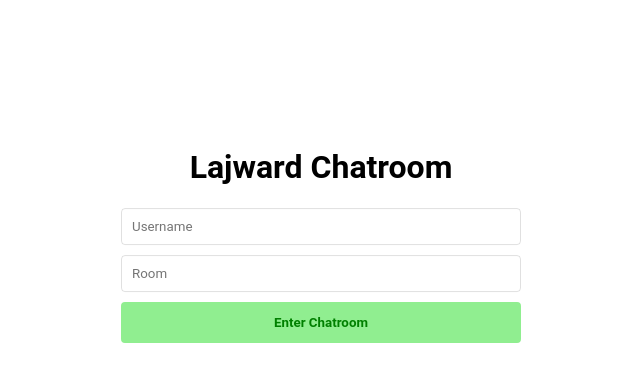
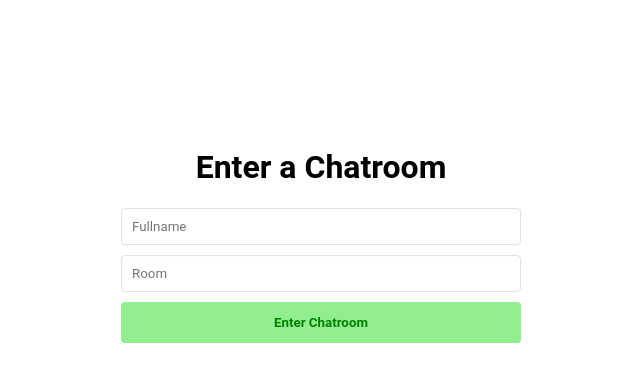
Before and after one commit to miguelgrinberg/Flask-SocketIO-Chat, a Flask app: page / in a window 1280 px wide. Shown: the top 382 px of the page, without its empty margins (319-959 px from the left). Run offline with Flask 2, Linux system fonts and the light colour scheme.

Commit message:
🤠 Changed Some of the titles

```diff
--- a/app/templates/chat.html
+++ b/app/templates/chat.html
@@ -1,7 +1,7 @@
 <!DOCTYPE html>
 <html>
     <head>
-        <title>Lajward Chatroom {{ room }}</title>
+        <title>{{ room }}</title>
         <style>
             *{
                 font-family: 'Roboto', sans-serif;
@@ -42,6 +42,7 @@
                 border-radius: 4px;
                 overflow-y: scroll;
                 overflow-x: hidden;
+                max-height : 50vh;
             }
             #me, #others{
                 clear : both;
@@ -129,13 +130,14 @@
     <body>
 
         <div class="container">
-            <h1>Lajward Chatroom</h1>
+            <h1>{{room}}</h1>
             <div id="chatsContainer"></div>
 
             <div class="msgIptContainer">
                 <input id="text" placeholder="Enter your message here" />
                 <button id="emojiPicker">🙂</button>
             </div>
+            <br/>
             <a class="leaveRoom" href="#" onclick="leave_room();">Leave this room</a>
         </div>
 
--- a/app/templates/index.html
+++ b/app/templates/index.html
@@ -1,6 +1,6 @@
 <html>
     <head>
-        <title>Lajward Chatroom</title>
+        <title>Log to Chatroom</title>
         <style>
             body{
                 text-align : center;
@@ -39,9 +39,9 @@
     </head>
     <body>
         <form method="POST">
-            <h1>Lajward Chatroom</h1>
+            <h1>Enter a Chatroom</h1>
             {{ form.hidden_tag() }}
-            <input name="name" placeholder="Username" />
+            <input name="name" placeholder="Fullname" />
             <input name="room" placeholder="Room"/>
             {{ form.submit() }}
         </form>
```
